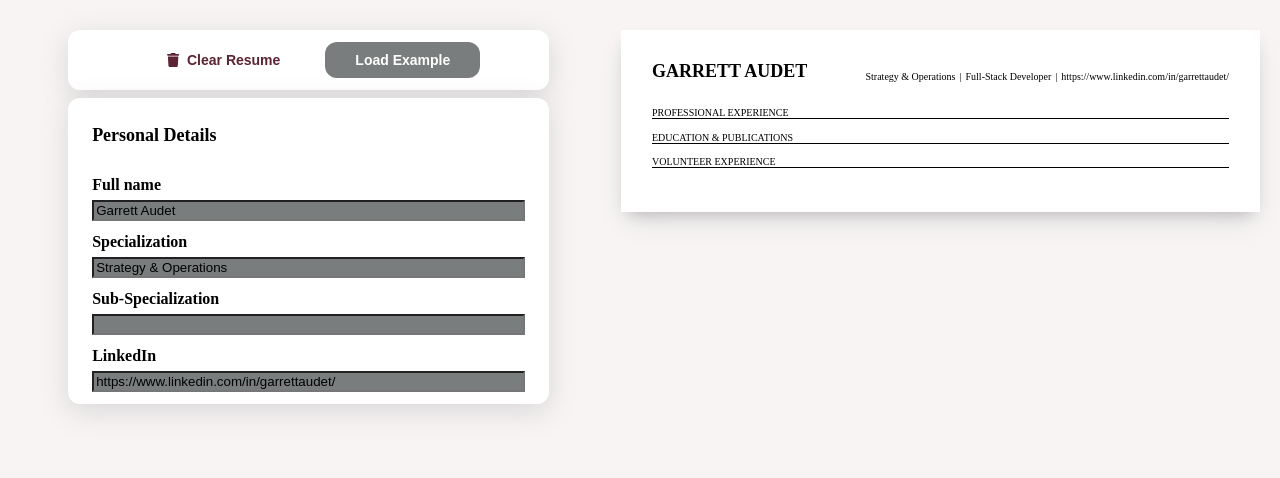
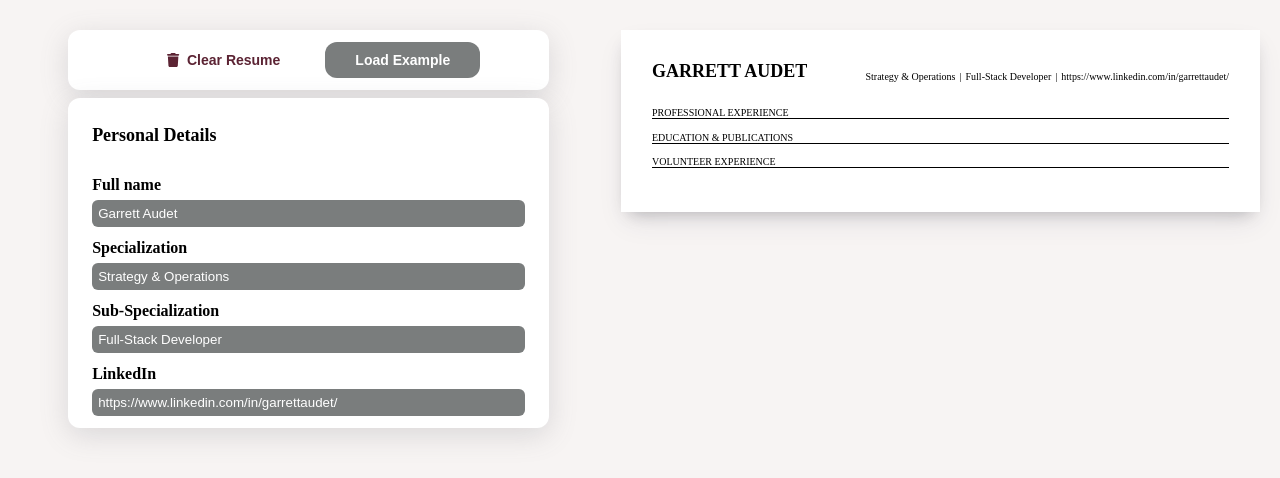
Before and after one commit to GarrettAudet/CV-Generator, a React (Create React App) app: page / in a window 1280 px wide. Shown: the top 478 px of the page. Built offline with nearby package versions, Linux system fonts and the light colour scheme.

Commit message:
Finished personal de personal detail styling

```diff
--- a/src/components/LeftSide/PersonalDetails/PersonalDetails.css
+++ b/src/components/LeftSide/PersonalDetails/PersonalDetails.css
@@ -28,5 +28,9 @@
 }
 
 div input {
-    background-color: #7A7D7D
+    background-color: #7A7D7D;
+    border-radius: 6px;
+    padding: 6px;
+    color: white;
+    border: transparent;
 }
--- a/src/components/LeftSide/PersonalDetails/PersonalDetails.js
+++ b/src/components/LeftSide/PersonalDetails/PersonalDetails.js
@@ -8,7 +8,7 @@ export default function PersonalDetails() {
         fullName: 'Garrett Audet',
         specialization: 'Strategy & Operations',
         subSpecialization: 'Full-Stack Developer',
-        address: 'https://www.linkedin.com/in/garrettaudet/'
+        url: 'https://www.linkedin.com/in/garrettaudet/'
     });
 
     // Function to handle change in input fields
@@ -45,15 +45,15 @@ export default function PersonalDetails() {
                     <input
                         type="text"
                         name="subSpecialization"
-                        value={details.phoneNumber}
+                        value={details.subSpecialization}
                         onChange={handleChange} />
                 </div>
                 <div className="detailItem">
                     <label>LinkedIn</label>
                     <input
                         type="text"
-                        name="address"
-                        value={details.address}
+                        name="url"
+                        value={details.url}
                         onChange={handleChange} />
                 </div>
             </form>
```
